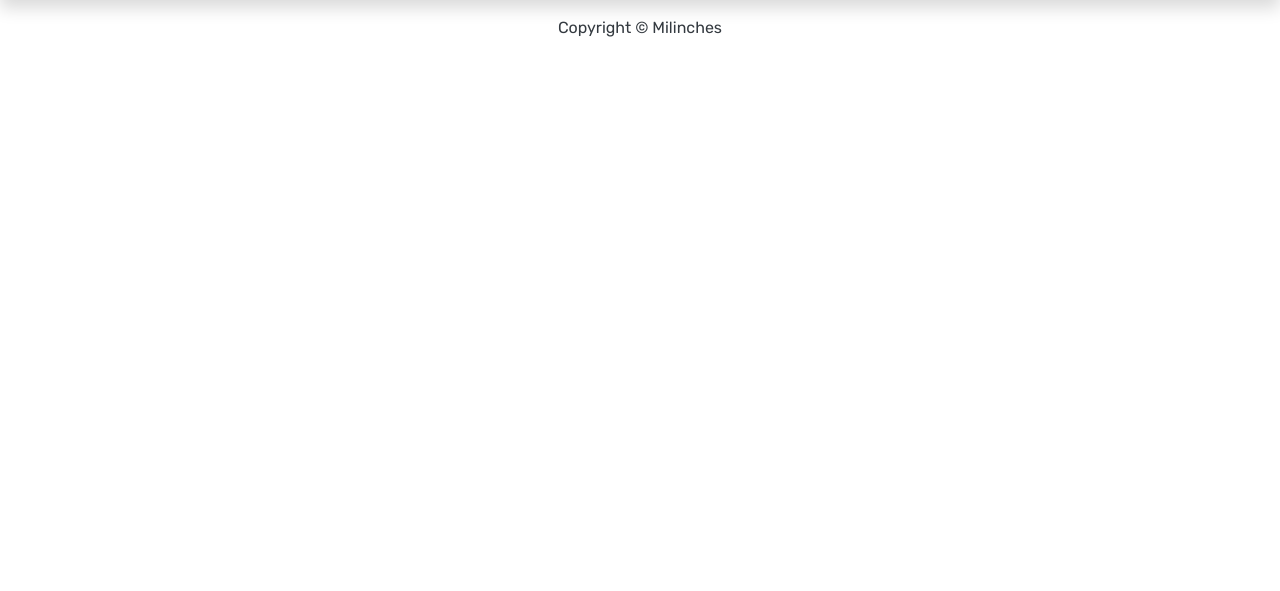
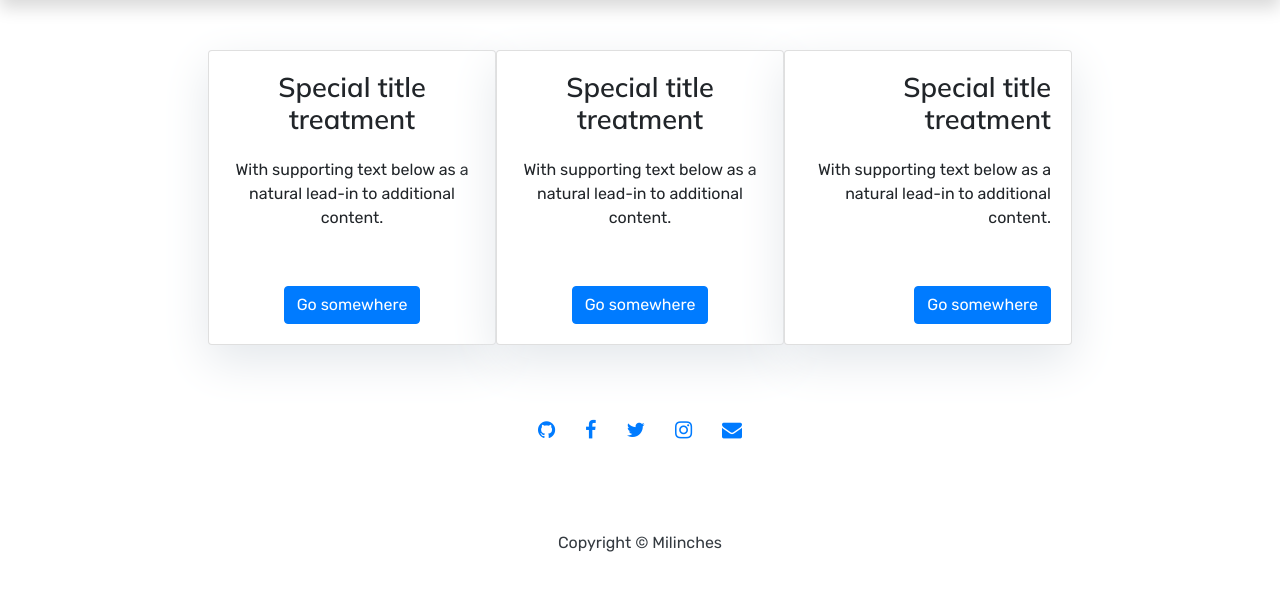
Before and after one commit to milinches/blogsite, a Django app: template blogsite/templates/about.html in a window 1280 px wide. Shown: the part 78-669 px from the top of the page. Run offline with Django 3.2, Linux system fonts and the light colour scheme; the template is opened without the code that fills it, so the values that code supplies are empty; some libraries are stand-ins or nearby versions.

Commit message:
Styled dfkm

```diff
--- a/blogsite/blog/models.py
+++ b/blogsite/blog/models.py
@@ -1,4 +1,5 @@
 from django.db import models
+
 # from ckeditor.fields import RichTextField
 # from ckeditor_uploader.fields import RichTextUploadingField
 
--- a/blogsite/static/style.css
+++ b/blogsite/static/style.css
@@ -4,13 +4,13 @@
     margin-right: 7rem;
 }
 
-.nav-link{
+.nav-link {
     font-family: 'Poppins', sans-serif !important;
     color: black;
     font-size: 17px;
 }
 
-.navbar-brand{
+.navbar-brand {
     font-family: 'Poppins', sans-serif;
     font-size: 24px !important;
 }
@@ -19,32 +19,55 @@
     font-family: 'Rubik', sans-serif;
 }
 
-.card-title{
+.card-title {
     font-family: 'Mulish', sans-serif;
     font-size: 1.7em;
     padding-bottom: 10px;
 }
 
 .card {
-        box-shadow: 0 16px 48px #E3E7EB;
+    box-shadow: 0 16px 48px #E3E7EB;
 }
 
 #jkk {
     padding-top: 25px;
 }
 
-.btn{
+.btn {
     margin-top: 40px;
 }
 
-.crying img{
+.crying img {
     width: 30%;
     height: 30%;
     margin: auto;
 }
 
+.sm{
+    padding: 70px;
+    text-align: center;
+    color: white;
+    font-size: 20px;
+    display: flex;
+    align-items: center;
+    justify-content: center;
+}
+
+.flex{
+    display: flex;
+    justify-content: center;
+    margin-top: 50px;
+    text-align: center;
+}
+
 @media only screen and (max-width: 720px) {
-    .crying img{
+    .crying img {
         width: 100%;
         height: 100%;
+    }
+    .flex{
+        display: block;
+        width: 100%;
+
+    }
 }
--- a/blogsite/templates/about.html
+++ b/blogsite/templates/about.html
@@ -4,6 +4,39 @@
 
 {% block content %}
 
+<div class="flex">
+    <div class="card" style="width: 18rem;">
+        <div class="card-body">
+            <h5 class="card-title">Special title treatment</h5>
+            <p class="card-text">With supporting text below as a natural lead-in to additional content.</p>
+            <a href="#" class="btn btn-primary">Go somewhere</a>
+        </div>
+    </div>
 
+    <div class="card text-center" style="width: 18rem;">
+        <div class="card-body">
+            <h5 class="card-title">Special title treatment</h5>
+            <p class="card-text">With supporting text below as a natural lead-in to additional content.</p>
+            <a href="#" class="btn btn-primary">Go somewhere</a>
+        </div>
+    </div>
+
+    <div class="card text-right" style="width: 18rem;">
+        <div class="card-body">
+            <h5 class="card-title">Special title treatment</h5>
+            <p class="card-text">With supporting text below as a natural lead-in to additional content.</p>
+            <a href="#" class="btn btn-primary">Go somewhere</a>
+        </div>
+    </div>
+</div>
+<div class="sm">
+    <footer>
+        <a href="#"><span class="fa fa-github"></span></a>
+        <a href="#" style="padding-left: 25px;"><span class="fa fa-facebook"></span></a>
+        <a href="#" style="padding-left: 25px;"><span class="fa fa-twitter"></span></a>
+        <a href="#" style="padding-left: 25px;"><span class="fa fa-instagram"></span></a>
+        <a href="#" style="padding-left: 25px;"><span class="fa fa-envelope"></span></a>
+    </footer>
+</div>
 
 {% endblock %}
--- a/blogsite/templates/base.html
+++ b/blogsite/templates/base.html
@@ -7,16 +7,16 @@
 <head>
     <title>{% block title %}Home{% endblock %}</title>
     <link rel="stylesheet" href="{% static 'style.css' %}">
+    <link rel="stylesheet" href="https://cdnjs.cloudflare.com/ajax/libs/font-awesome/4.7.0/css/font-awesome.min.css">
     <link rel="preconnect" href="https://fonts.gstatic.com">
     <link href="https://fonts.googleapis.com/css2?family=Rubik&display=swap" rel="stylesheet">
     <link href="https://fonts.googleapis.com/css2?family=Poppins:ital,wght@0,500;1,100&display=swap" rel="stylesheet">
     <link rel="preconnect" href="https://fonts.gstatic.com">
     <link href="https://fonts.googleapis.com/css2?family=Mulish:wght@600&display=swap" rel="stylesheet">
-      <meta name="google" content="notranslate" />
-      <meta name="viewport" content="width=device-width, initial-scale=1" />
-<!--      <link rel="stylesheet" href="https://maxcdn.bootstrapcdn.com/bootstrap/4.0.0/css/bootstrap.min.css"-->
-<!--        integrity="sha384-Gn5384xqQ1aoWXA+058RXPxPg6fy4IWvTNh0E263XmFcJlSAwiGgFAW/dAiS6JXm" crossorigin="anonymous" />-->
-  <link rel="stylesheet" href="https://stackpath.bootstrapcdn.com/bootstrap/4.3.1/css/bootstrap.min.css" integrity="sha384-ggOyR0iXCbMQv3Xipma34MD+dH/1fQ784/j6cY/iJTQUOhcWr7x9JvoRxT2MZw1T" crossorigin="anonymous">
+    <meta name="google" content="notranslate"/>
+    <meta name="viewport" content="width=device-width, initial-scale=1"/>
+    <link rel="stylesheet" href="https://stackpath.bootstrapcdn.com/bootstrap/4.3.1/css/bootstrap.min.css"
+          integrity="sha384-ggOyR0iXCbMQv3Xipma34MD+dH/1fQ784/j6cY/iJTQUOhcWr7x9JvoRxT2MZw1T" crossorigin="anonymous">
 
 </head>
 
@@ -70,6 +70,4 @@
 </body>
 
 
-
-
 </html>
--- a/blogsite/templates/home.html
+++ b/blogsite/templates/home.html
@@ -7,9 +7,10 @@
 
 <div class="jumbotron">
     <h1 class="display-4">Hello, Coders!</h1>
-      <p class="lead">This is a simple blog i did, Still workin on making it really responsive, and allowing access for more that one person</p>
+    <p class="lead">This is a simple blog i did, Still workin on making it really responsive, and allowing access for
+        more that one person</p>
     <hr class="my-4">
-      <p>Send me Money - 213422381 UBA😓😞</p>
+    <p>Send and recieve cash instantly 😓😞</p>
     <p class="lead">
         <a class="btn btn-primary btn-lg" href="https://milinches.github.io" role="button">About Me</a>
     </p>
```
Also changed, not shown: blogsite/blogsite/urls.py (line endings or trailing spaces), blogsite/db.sqlite3. Lines whose indentation alone changed are shown as unchanged.
